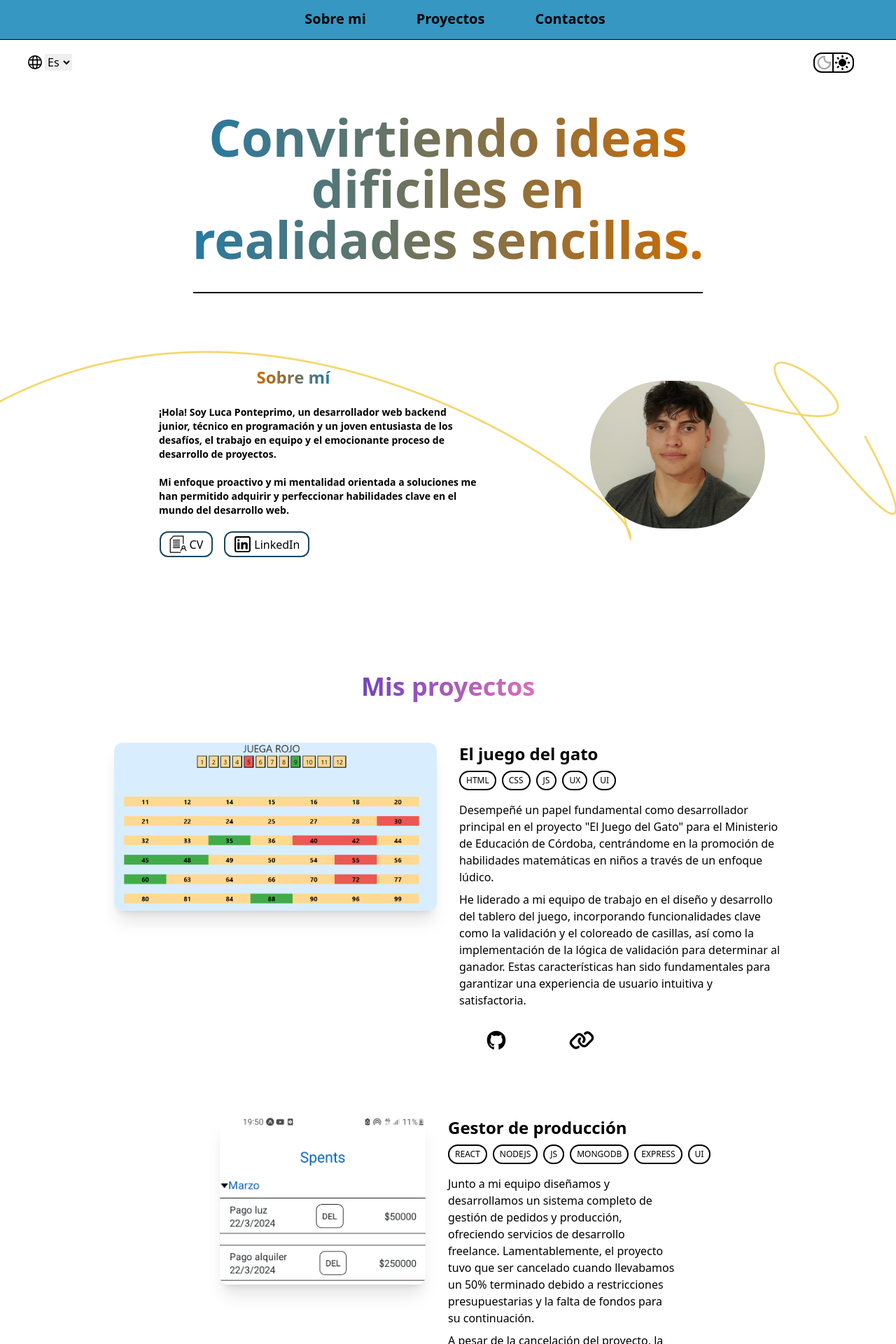
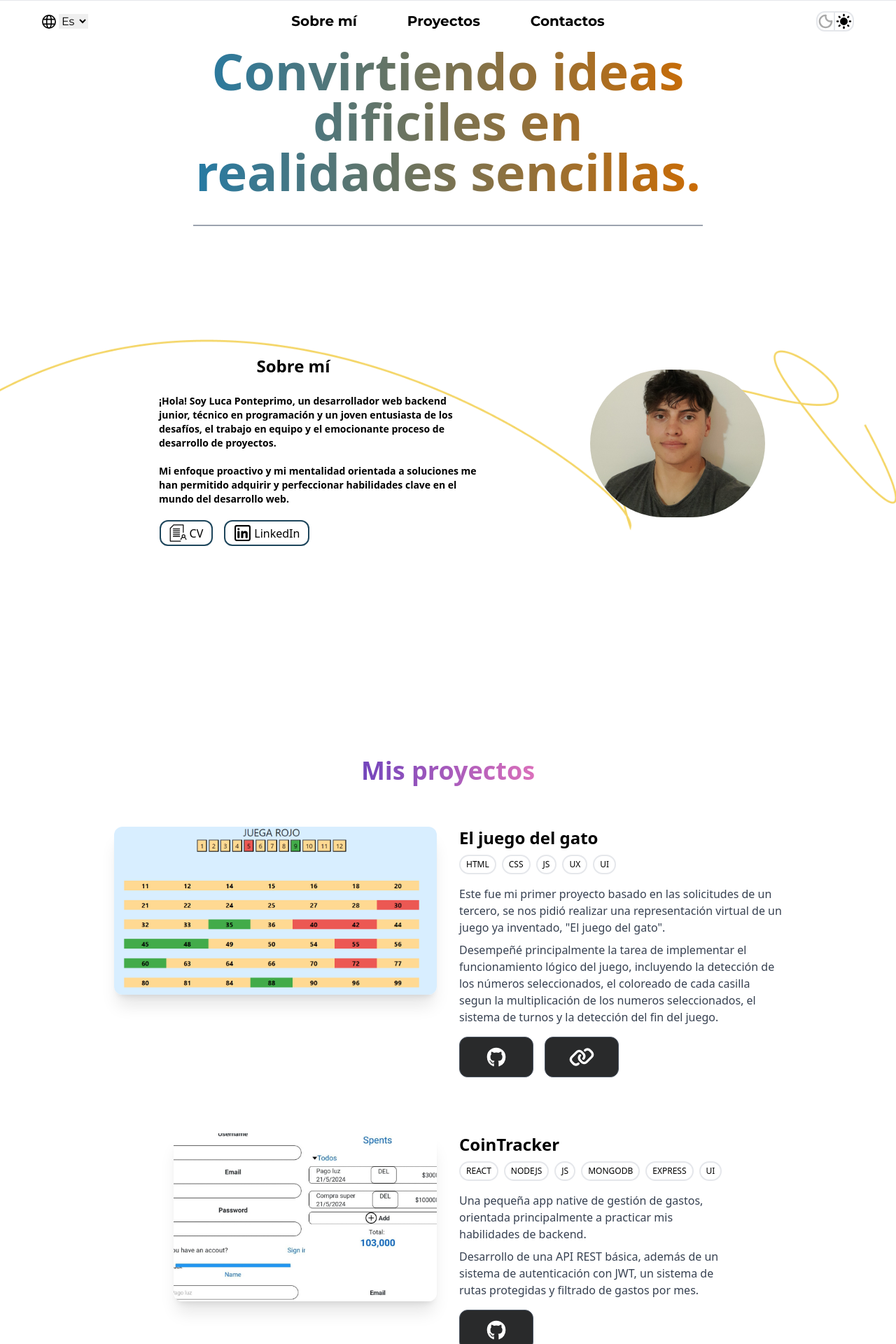
Before and after one commit to PhariusHS/portfolio, a React (Vite) app: page / in a window 1280 px wide. Shown: the top 1920 px of the page at 70% size. Built offline with nearby package versions, Linux system fonts and the light colour scheme.

Commit message:
Retoques finales

```diff
--- a/src/App.jsx
+++ b/src/App.jsx
@@ -15,16 +15,11 @@ function App() {
     <LanguageProvider>
 
       <>
-        <header className="bg-seagull-500  w-full sticky top-0 z-[20] mx-auto flex border-b items-center lg:py-4 ">
+        <header className=" dark:bg-smoothDark dark:text-white w-full sticky top-0 z-[20] mx-auto flex border-b items-center lg:py-4 font-Montserrat">
           <NavBar />
         </header>
 
-        <aside className="flex flex-row justify-between dark:bg-smoothDark">
-        <LanguageButton />
-        <ThemeButton />
-        </aside>
-
-        <main className="w-full pb-[60rem] md:pb-[30rem] dark:bg-smoothDark">
+        <main className="w-full pb-[10rem]  dark:bg-smoothDark">
           <About />
 
           <Projects />
--- a/src/components/LinkButton.jsx
+++ b/src/components/LinkButton.jsx
@@ -2,6 +2,7 @@ export function LinkButton({ href, children }) {
   return (
     <a
       href={href}
+      target="_blank"
       role="link"
       className="inline-flex items-center justify-center gap-2 px-3 py-2 space-x-2 text-base text-white transition bg-gray-800 border border-gray-600 focus-visible:ring-yellow-500/80 text-md hover:bg-gray-800 hover:border-gray-900 group max-w-fit rounded-xl hover:text-white focus:outline-none focus-visible:outline-none focus-visible:ring focus-visible:ring-white focus-visible:ring-offset-2 active:bg-black"
     >
--- a/src/components/NavBar.jsx
+++ b/src/components/NavBar.jsx
@@ -1,16 +1,16 @@
-import React from "react";
-import { useState, useRef, useEffect } from "react";
+import React, { useState, useRef, useEffect } from "react";
 import gsap from "gsap"; // <-- import GSAP
 import { Link } from "react-scroll";
 import { FaTimes } from "react-icons/fa";
 import { MdMenu } from "react-icons/md";
 import { FiArrowUpRight } from "react-icons/fi";
 import { useLanguage } from "../contexts/LanguageContext";
+import LanguageButton from "./LanguageButton";
+import ThemeButton from "./ThemeButton";
 
-//Guardar LI->
-//<li className=" flex justify-center items-center px-1 mx-4 hover:bg-seagull-700 hover:cursor-pointer transition border-b-2 border-slate-800 hover:rounded-lg  hover:border-seagull-400 hover:text-seagull-400">
 function NavBar() {
   const [isOpen, setIsOpen] = useState(false);
+  const [hasScrolled, setHasScrolled] = useState(false);
   const contentRef = useRef(null);
   const { language } = useLanguage(); //getting language from context
 
@@ -38,19 +38,34 @@ function NavBar() {
     }
   }, [isOpen]);
 
+  useEffect(() => {
+    const handleScroll = () => {
+      if (window.scrollY > 0) {
+        setHasScrolled(true);
+      } else {
+        setHasScrolled(false);
+      }
+    };
+
+    window.addEventListener("scroll", handleScroll);
+    return () => {
+      window.removeEventListener("scroll", handleScroll);
+    };
+  }, []);
+
   const content = (
     <>
       {" "}
       {/*Menu  */}
       <div
         ref={contentRef}
-        className="md:hidden block absolute top-24 w-full left-0 right-0 bg-seagull-400 transition rounded-b-3xl"
+        className="md:hidden block absolute bg-seagull-600  dark:bg-seagull-900 top-20 w-full left-0 right-0 transition rounded-b-3xl"
         style={{ opacity: 0, pointerEvents: isOpen ? "auto" : "none" }}
       >
         <ul className="text-center px-20 pt-4 pb-32 ">
           <Link spy={true} smooth={true} onClick={handleClick} to="about">
-            <li className="my-4 py-4 border-b border-pizazz-800 hover:bg-seagull-900 hover:rounded-lg ">
-              {language === "english" ? "About me" : "Sobre mi"}
+            <li className="my-4 py-4 border-b text-black dark:text-white hover:rounded-lg ">
+              {language === "english" ? "About me" : "Sobre mí"}
             </li>
           </Link>
           <Link spy={true} smooth={true} onClick={handleClick} to="projects">
@@ -99,16 +114,17 @@ function NavBar() {
   );
 
   return (
-    <nav className="w-full">
+    <nav className={`w-full fixed top-0 z-50 transition ${hasScrolled ? 'backdrop-blur-bg-blur bg-blur-bg dark:bg-blur-bg-dark' : ''}`}>
       {" "}
       {/* navBar*/}
       <div className="h-10vh w-full flex justify-center z-50 text lg:py-2 pl-5">
+        <div><LanguageButton/></div>
         <div className="lg:flex md:flex lg: flex-1 items-center justify-center py-3 font-normal hidden">
           <div className="flex-10">
             <ul className="flex gap-8 mx-5 text-[20px] font-bold">
               <Link spy={true} smooth={true} to="about">
                 <li className=" flex justify-center items-center px-1 mx-4   hover:cursor-pointer hover:border-b-pizazz-900 border-transparent border-b-2   transition duration-300  hover:border-pizazz-600 hover:text-pizazz-600">
-                  {language === "english" ? "About me" : "Sobre mi"}
+                  {language === "english" ? "About me" : "Sobre mí"}
                 </li>
               </Link>
               <Link spy={true} smooth={true} to="projects">
@@ -123,7 +139,11 @@ function NavBar() {
               </Link>
             </ul>
           </div>
+
         </div>
+        <div className="flex justify-end"><ThemeButton/></div>
+
+
         <div>{isOpen && content}</div>
 
         <button
--- a/src/components/ProjectContainer.jsx
+++ b/src/components/ProjectContainer.jsx
@@ -26,7 +26,7 @@ function ProjectContainer({
         </div>
 
         <div className="w-full md:w-1/2 md:max-w-lg">
-          <h3 className="text-2xl font-bold text-gray-800 dark:text-gray-100">
+          <h3 className="text-2xl font-bold text-gray dark:text-gray-100">
             {title}
           </h3>
 
@@ -35,7 +35,7 @@ function ProjectContainer({
               {type.map((tipo, index) => (
                 <li key={index}>
                   <span
-                    className={`flex gap-x-2 rounded-full text-xs py-1 px-2 border-2`}
+                    className={`flex gap-x-2 rounded-full text-xs py-1 px-2 border-2 dark:text-gray-400`}
                   >
                     {tipo}
                   </span>
@@ -43,22 +43,22 @@ function ProjectContainer({
               ))}
             </ul>
 
-            <div className="mt-2 text-gray-700 dark:text-gray-400">
+            <div className="mt-2 text-gray-700 dark:text-gray-200">
               {parrafo1}
             </div>
-            <div className="mt-2 text-gray-700 dark:text-gray-400">
+            <div className="mt-2 text-gray-700 dark:text-gray-200">
               {parrafo2}
             </div>
-            <footer className="flex items-end justify-start mt-4 gap-x-4">
+            <footer className="flex  w-full items-center justify-center md:items-end md:justify-start mt-4 gap-x-4">
               {link && (
                 <LinkButton href={link} children={"code"}>
-                  <GitHub className="h-10 w-20" />
+                  <GitHub className="h-10 w-20" fill="#fff" />
 
                 </LinkButton>
               )}
               {link2 && (
                 <LinkButton href={link2}>
-                  <Link className="h-10 w-20" />
+                  <Link className="h-10 w-20" stroke="#fff"/>
                 </LinkButton>
               )}
             </footer>
--- a/src/components/TechStack.jsx
+++ b/src/components/TechStack.jsx
@@ -7,7 +7,7 @@ function TechStack() {
   const { language } = useLanguage(); //getting language from context
 
   return (
-    <section className="flex flex-col mx-10 md:mx-32 items-center justify-center mb-72 mt-52 dark:bg-medium-purple-950 rounded-md ">
+    <section className="flex flex-col mx-10 md:mx-32 items-center justify-center mt-52 dark:bg-medium-purple-800 rounded-md ">
       <div className="flex items-center justify-center py-5 ">
         <h1 className="font-extrabold md:text-4xl text-2xl text-center dark:text-white">{language === "english" ? "Technology stack" : "Conjunto de tecnologias"}</h1>
       </div>
--- a/src/components/ThemeButton.jsx
+++ b/src/components/ThemeButton.jsx
@@ -30,8 +30,8 @@ function ThemeButton({}) {
 
   return (
     <>
-      <form className="flex flex-row items-center mx-5">
-        <button  className="mr-10 flex border-2 rounded-xl overflow-hidden px-0.5 dark:border-medium-purple-500">
+      <div className="flex flex-row items-center mx-5">
+        <button  className="mr-10 flex border-2 rounded-xl  overflow-hidden dark:border-medium-purple-500">
           {theme === "dark" && (
             <>
 
@@ -51,7 +51,7 @@ function ThemeButton({}) {
                 height={25}
                 fill="#a9a9a9"
                 stroke="#a9a9a9"
-                className="hover:bg-gray "
+                className="hover:bg-[#d3d3d3]"
               />
             </>
           )}
@@ -65,7 +65,7 @@ function ThemeButton({}) {
                 width={25}
                 height={25}
                 fill="#a9a9a9"
-                className="hover:bg-[#d3d3d3] border-r-2 "
+                className="hover:bg-[#d3d3d3]  border-r-2 "
               />
 
               <LightMode
@@ -74,12 +74,12 @@ function ThemeButton({}) {
                 height={25}
                 fill="#000"
                 stroke="#000"
-                className="hover:cursor-auto"
+                className="hover:cursor-auto dark:hover:bg-white"
               />
             </>
           )}
         </button>
-      </form>
+      </div>
     </>
   );
 }
--- a/src/index.css
+++ b/src/index.css
@@ -1,3 +1,4 @@
+@import url('https://fonts.googleapis.com/css2?family=Montserrat:ital,wght@0,100..900;1,100..900&display=swap');
 @tailwind base;
 @tailwind components;
 @tailwind utilities;
@@ -23,3 +24,8 @@
 ::-webkit-scrollbar-thumb:hover {
     background: #142d3d;
 }
+
+
+body {
+    @apply font-sans;
+  }
--- a/src/main.jsx
+++ b/src/main.jsx
@@ -6,7 +6,7 @@ import './index.css'
 ReactDOM.createRoot(document.getElementById('root')).render(
   <React.StrictMode>
 
-    <App />
+    <App/>
 
   </React.StrictMode>,
 )
--- a/src/pages/About.jsx
+++ b/src/pages/About.jsx
@@ -37,9 +37,9 @@ function About() {
   return (
     <section
       id="about"
-      className="  h-screen pt-12 pb-20 relative md:pt-10 md:pb-28  flex flex-col col-auto"
+      className="  h-screen pt-20 pb-20 relative md:pt-16 md:pb-28 mb-40 md:mb-60 flex flex-col col-auto"
     >
-      <article className=" md:mx-auto max-w-3xl px-5 relative  z-[1] flex flex-col ">
+      <article className=" md:mx-auto max-w-3xl px-5 relative mb-20 z-[1] flex flex-col ">
         <h1
           className="font-extrabold max-w-3xl bg-clip-text
       md:text-7xl text-4xl text-transparent font-heading  text-center
@@ -65,8 +65,8 @@ function About() {
             <h2
               className={
                 language === "english"
-                  ? " font-extrabold  max-w-full bg-clip-text sm:text-4xl text-2xl text-transparent  my-1  w-max bg-gradient-to-l from-seagull-600 to bg-pizazz-700 about"
-                  : "font-extrabold  max-w-full bg-clip-text sm:text-4xl text-2xl text-transparent  mt-8  w-max bg-gradient-to-l from-seagull-600 to bg-pizazz-700 about"
+                  ? " font-extrabold  max-w-full bg-clip-text sm:text-4xl text-2xl  my-1 text-black dark:text-white   w-max about"
+                  : "font-extrabold  max-w-full bg-clip-text sm:text-4xl text-2xl mt-8  text-black dark:text-white  w-max  about"
               }
             >
               {" "}
--- a/src/pages/Projects.jsx
+++ b/src/pages/Projects.jsx
@@ -1,17 +1,15 @@
 import React from "react";
 import ProjectContainer from "../components/ProjectContainer";
 import JuegoDelGatoIMG from "../assets/pictures/JuegoDelGato.png";
-import CoinTracker from "../assets/pictures/CoinTracker.jpg";
+import CoinTrackerIMG from "../assets/pictures/CoinTrackerIMG.jpeg";
 import { useLanguage } from "../contexts/LanguageContext";
 
 function Projects() {
   const { language } = useLanguage(); //getting language from context
 
   return (
-    <section
-      id="projects"
-    >
-      <div className="flex flex-col justify-center items-center ">
+    <section id="projects">
+      <div className="flex flex-col justify-center items-center mt-[30rem] md:mt-[10rem] ">
         <h1
           className="flex flex-col items-center justify-center font-extrabold bg-clip-text
         md:text-4xl text-2xl text-transparent text-center
@@ -21,37 +19,39 @@ function Projects() {
         </h1>
 
         <ProjectContainer
-            title={ language === "english" ?"'El juego del gato'" :"El juego del gato"}
+          title={
+            language === "english" ? "'El juego del gato'" : "El juego del gato"
+          }
           image={JuegoDelGatoIMG}
           type={["HTML", "CSS", "JS", "UX", "UI"]}
           parrafo1={
             language === "english"
               ? "I performed a fundamental role as the lead developer in the project 'El Juego del Gato' for Cordoba's Education ministry, focusing on promoting mathematical skills in children through a playful approach."
-                : 'Desempeñé un papel fundamental como desarrollador principal en el proyecto "El Juego del Gato" para el Ministerio de Educación de Córdoba, centrándome en la promoción de habilidades matemáticas en niños a través de un enfoque lúdico.'
+              : 'Este fue mi primer proyecto basado en las solicitudes de un tercero, se nos pidió realizar una representación virtual de un juego ya inventado, "El juego del gato".'
           }
           parrafo2={
             language === "english"
               ? "I have led my team on the design and development of the game board, incorporating key features such as validation and coloring of squares, as well as implementing validation logic to determine the winner. These features have been crucial in ensuring an intuitive and satisfying user experience."
-                : "He liderado a mi equipo de trabajo en el diseño y desarrollo del tablero del juego, incorporando funcionalidades clave como la validación y el coloreado de casillas, así como la implementación de la lógica de validación para determinar al ganador. Estas características han sido fundamentales para garantizar una experiencia de usuario intuitiva y satisfactoria."
+              : "Desempeñé principalmente la tarea de implementar el funcionamiento lógico del juego, incluyendo la detección de los números seleccionados, el coloreado de cada casilla segun la multiplicación de los numeros seleccionados, el sistema de turnos y la detección del fin del juego."
             }
           fecha="05/2023 - 08/2023"
-            link='https://phariushs.github.io/FullStack/Frontend/primerpag.html'
-            link2='https://github.com/PhariusHS/FullStack'
+          link="https://phariushs.github.io/FullStack/Frontend/primerpag.html"
+          link2="https://github.com/PhariusHS/FullStack"
         />
 
         <ProjectContainer
-            title={ language === "english" ?"Managment system" :"Gestor de producción"}
-            image={CoinTracker}
+          title={language === "english" ? "CoinTracker" : "CoinTracker"}
+          image={CoinTrackerIMG}
           type={["REACT", "NODEJS", "JS", "MONGODB", "EXPRESS", "UI"]}
           parrafo1={
             language === "english"
-                ? "I designed and developed a comprehensive order and production management system as part of a team of three independent professionals, providing freelance development services. Unfortunately, the project had to be canceled due to budget constraints and a lack of funds for its continuation."
-                : "Junto a mi equipo diseñamos y desarrollamos un sistema completo de gestión de pedidos y producción, ofreciendo servicios de desarrollo freelance.  Lamentablemente, el proyecto tuvo que ser cancelado cuando llevabamos un 50% terminado debido a restricciones presupuestarias y la falta de fondos para su continuación."
+              ? "A little native expense management app, primarily aimed at practicing my backend skills. "
+              : "Una pequeña app native de gestión de gastos, orientada principalmente a practicar mis habilidades de backend."
           }
           parrafo2={
             language === "english"
-                ? "Despite the project's cancellation, the experience was invaluable for my professional development. I learned and understood the creating process of a REST API and the day to day from a developer, facing challenges and acquiring skills that have been fundamental to my growth as a developer."
-                : "A pesar de la cancelación del proyecto, la experiencia fue invaluable para mi desarrollo profesional. Aprendí y entendi como es el proceso de crear una API REST y el dia a dia de un desarrolador, enfrentándome a desafíos y adquiriendo habilidades que han sido fundamentales para mi crecimiento como desarrollador."
+              ? "Development of a basic REST API, as well as an authentication system with JWT and expense filtering by date."
+              : "Desarrollo de una API REST básica, además de un sistema de autenticación con JWT, un sistema de rutas protegidas y filtrado de gastos por mes."
           }
           fecha="08/2023 - 12/2023"
           link="https://github.com/PhariusHS/sistemaGestion"
--- a/tailwind.config.js
+++ b/tailwind.config.js
@@ -4,23 +4,26 @@ export default {
     "./index.html",
     "./src/**/*.{js,ts,jsx,tsx}",
   ],
-  darkMode:"class",
+  darkMode: "class", // Activar el modo oscuro por clase
   theme: {
-
     screens:{
       'md':'900px'
     },
-
-
-
-    colors:{
+    extend: {
+      colors: {
         'transparent': 'transparent',
-
-      'smoothDark':'#121212',
-
-      'white':"#fff",
-      "gray":"#292a2b",
-
+        'smoothDark': '#121212',
+        'white': "#fff",
+        "gray": {
+          '100': '#f3f4f6',
+          '200': '#e5e7eb',
+          '300': '#d1d5db',
+          '400': '#9ca3af',
+          '500': '#6b7280',
+          '600': '#4b5563',
+          '700': '#374151',
+          '800': '#292a2b',
+        },
         'seagull': {
           '50': '#f3f8fc',
           '100': '#e5f1f9',
@@ -47,7 +50,6 @@ export default {
           '900': '#82450c',
           '950': '#462104',
         },
-
         'hopbush': {
           '50': '#fcf3fa',
           '100': '#f9eaf6',
@@ -74,20 +76,23 @@ export default {
           '900': '#503181',
           '950': '#321e57',
         },
-
-
-
       },
-    extend: {
-
-
-
+      fontFamily: {
+        Montserrat: ["Montserrat", 'sans-serif'],
+      },
       dropShadow: {
         glow: [
           "0 0px 20px rgba(255,255, 255, 0.35)",
           "0 0px 65px rgba(255, 255,255, 0.2)"
         ]
-      }
+      },
+      backdropBlur: {
+        'bg-blur': '10px',
+      },
+      backgroundColor: {
+        'blur-bg': 'rgba(255, 255, 255, 0.5)',
+        'blur-bg-dark': 'rgba(18, 18, 18, 0.5)',
+      },
     },
   },
   plugins: [],
```
Also changed, not shown: src/components/TechContainer.jsx (+5 -9 lines), src/assets/pictures/CoinTracker.jpg (deleted), src/assets/pictures/CoinTrackerIMG.jpeg (added). Lines whose indentation alone changed are shown as unchanged.
